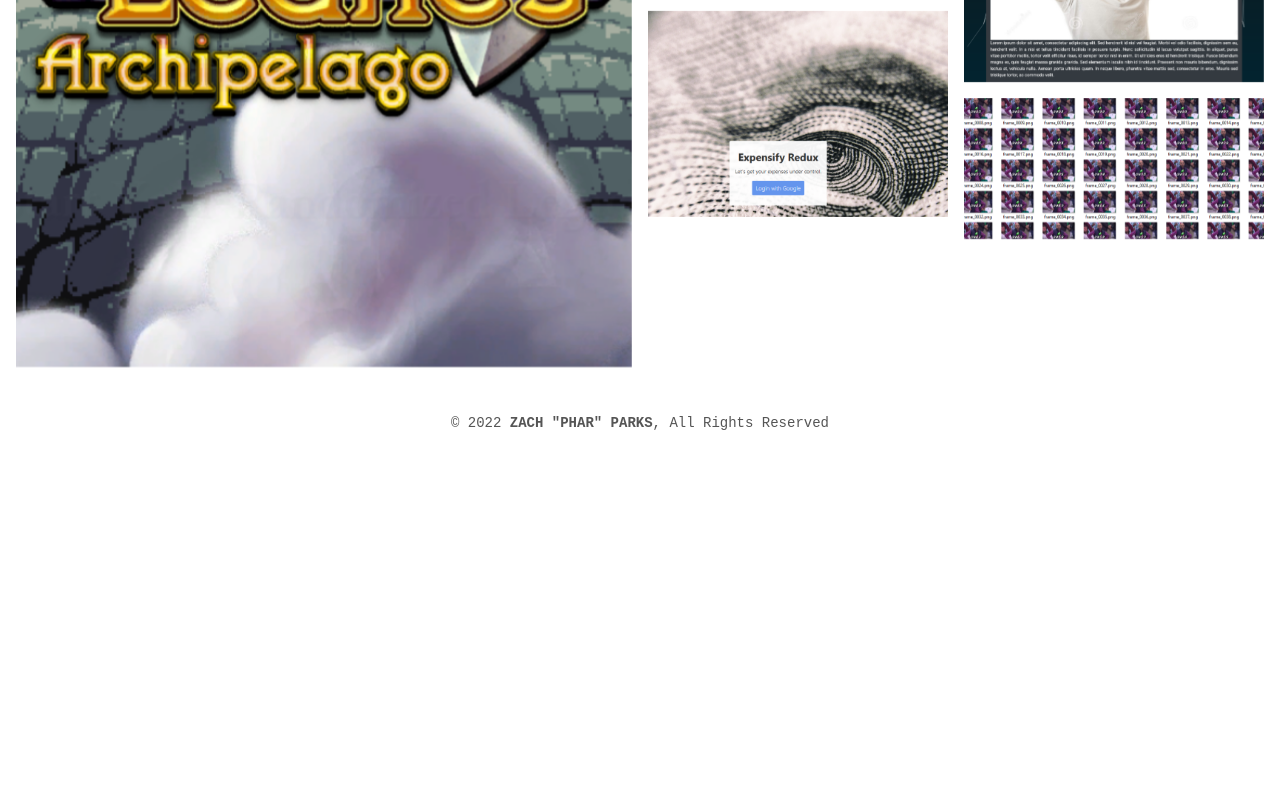
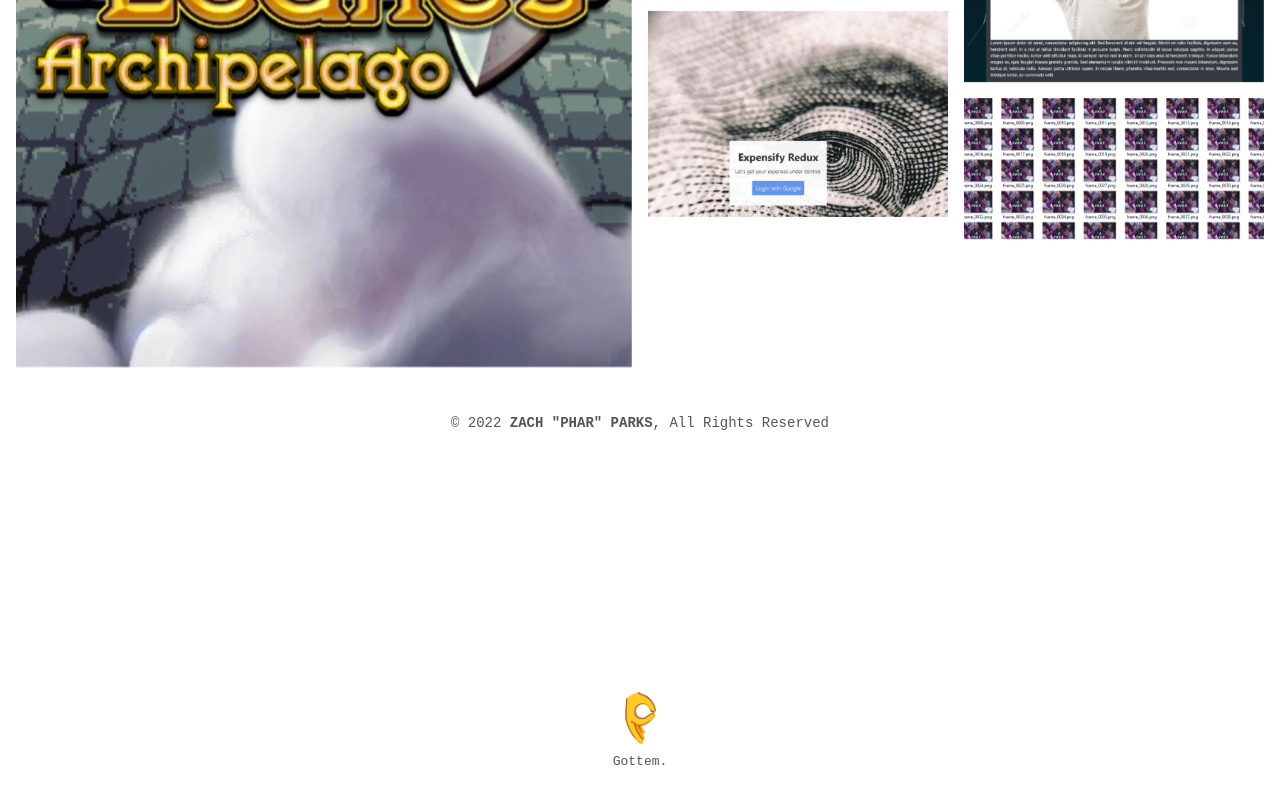
Before and after one commit to ThePhar/pharmakesbad.software, a website: page index.html in a window 1280 px wide. Shown: the part 628-1431 px from the top of the page. Before the commit the page ends 1091 px from the top, so only its background shows below. Drawn offline with nearby package versions, Linux system fonts and the light colour scheme.

Commit message:
more stuff

```diff
--- a/index.html
+++ b/index.html
@@ -51,6 +51,8 @@
 
         <footer class="pv4 ph3 ph5-m ph6-l mid-gray">
             <small class="f6 db tc">© 2022 <b class="ttu">Zach &quot;Phar&quot; Parks</b>, All Rights Reserved</small>
+            <p class="tc mt7 f1 mb0" style="transform: rotate(180deg)">👌</p>
+            <p class="tc" >Gottem.</p>
         </footer>
     </div>
 </div>
```
